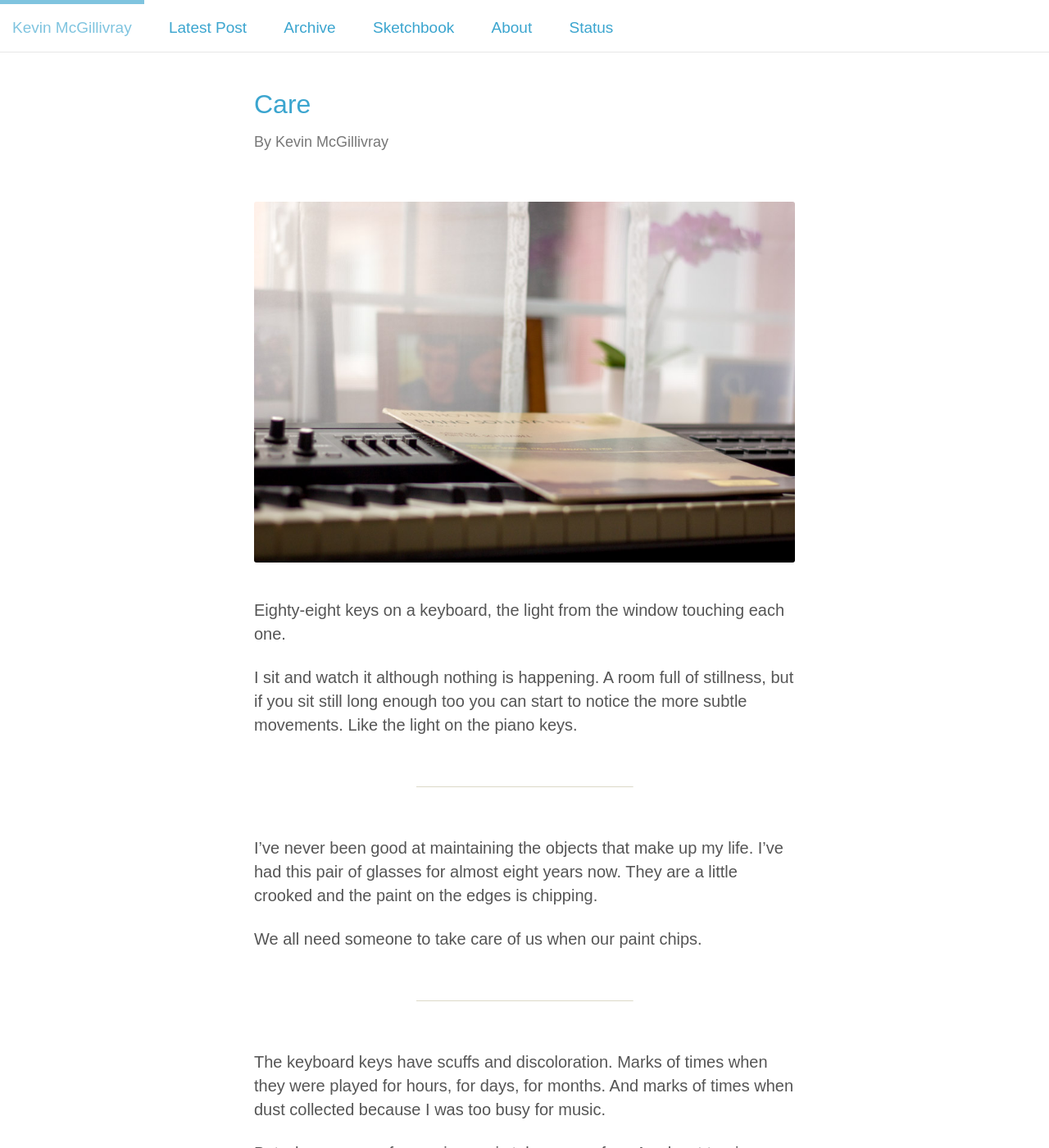
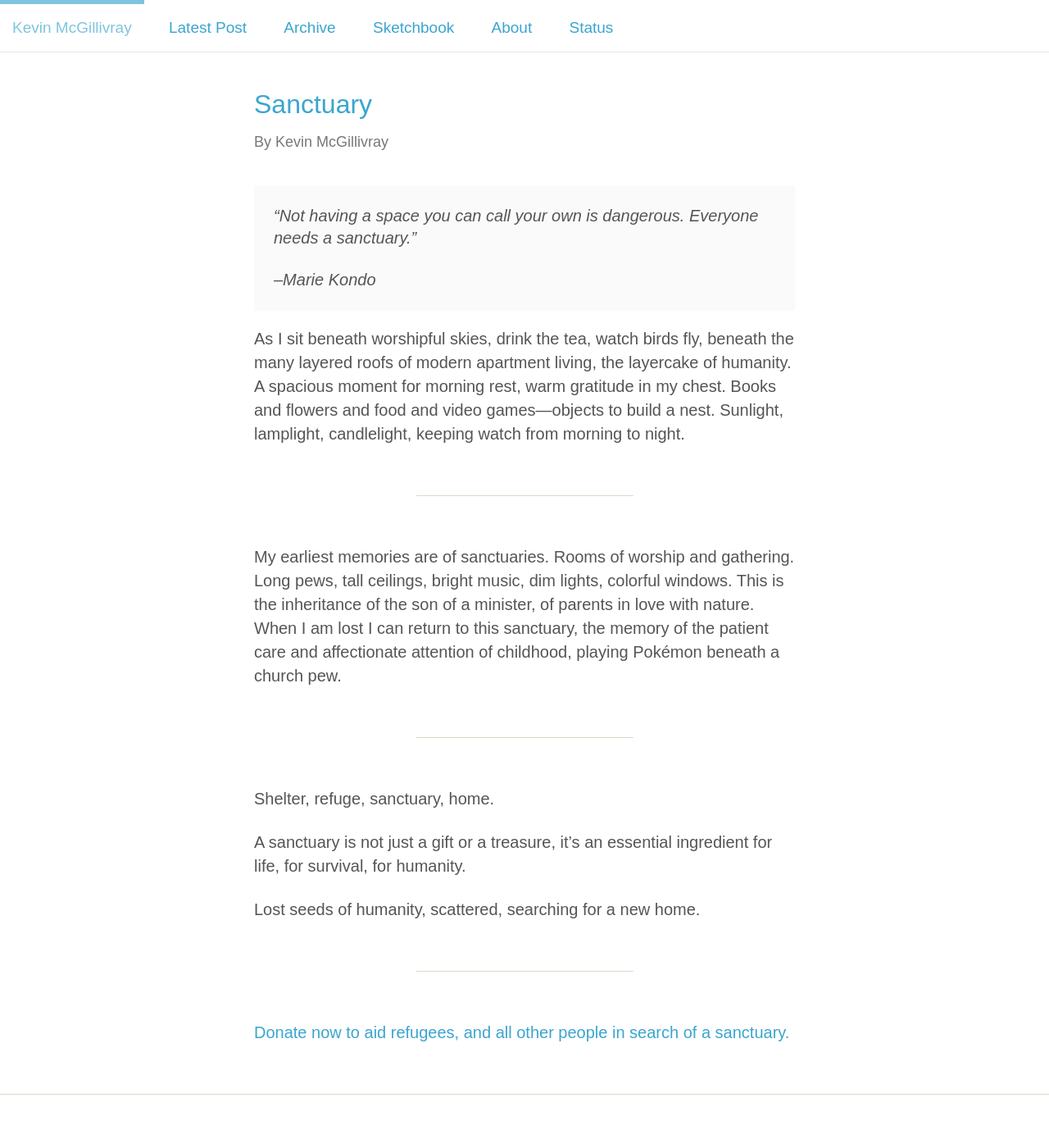
Before and after one commit to kmcgillivray/kmcgillivray.github.io, a Jekyll site: the page built from index.html, in a window 1280 px wide and 1400 px high. Shown: the whole window at 82% size. Built offline with Jekyll 4.4.1, drawn with Linux system fonts in a browser that asks for light colours; nearby versions of some CDN libraries; some of the changed text lies outside the part shown.

Commit message:
New post

```diff
--- a/_includes/head.html
+++ b/_includes/head.html
@@ -25,4 +25,7 @@
   {% else %}
   <meta property="og:description" content="{{ page.excerpt | strip_html | truncate: 200}}">
   {% endif %}
+	{% if page.social-image %}
+	<meta property="og:image" content="/img/{{ page.social-image }}">
+	{% endif %}
 </head>
--- /dev/null
+++ b/_posts/2015-11-20-sanctuary.md
@@ -0,0 +1,29 @@
+---
+layout: post
+title: "Sanctuary"
+category: writing
+description: "Shelter, refuge, sanctuary, home."
+social-image: marie-kondo.jpg
+---
+
+> "Not having a space you can call your own is dangerous. Everyone needs a sanctuary."
+>
+>–Marie Kondo
+
+As I sit beneath worshipful skies, drink the tea, watch birds fly, beneath the many layered roofs of modern apartment living, the layercake of humanity. A spacious moment for morning rest, warm gratitude in my chest. Books and flowers and food and video games—objects to build a nest. Sunlight, lamplight, candlelight, keeping watch from morning to night.
+
+---
+
+My earliest memories are of sanctuaries. Rooms of worship and gathering. Long pews, tall ceilings, bright music, dim lights, colorful windows. This is the inheritance of the son of a minister, of parents in love with nature. When I am lost I can return to this sanctuary, the memory of the patient care and affectionate attention of childhood, playing Pokémon beneath a church pew.
+
+---
+
+Shelter, refuge, sanctuary, home.
+
+A sanctuary is not just a gift or a treasure, it's an essential ingredient for life, for survival, for humanity.
+
+Lost seeds of humanity, scattered, searching for a new home.
+
+---
+
+[Donate now to aid refugees, and all other people in search of a sanctuary.](http://donate.unhcr.org)
```
Also changed, not shown: 1 other file.
